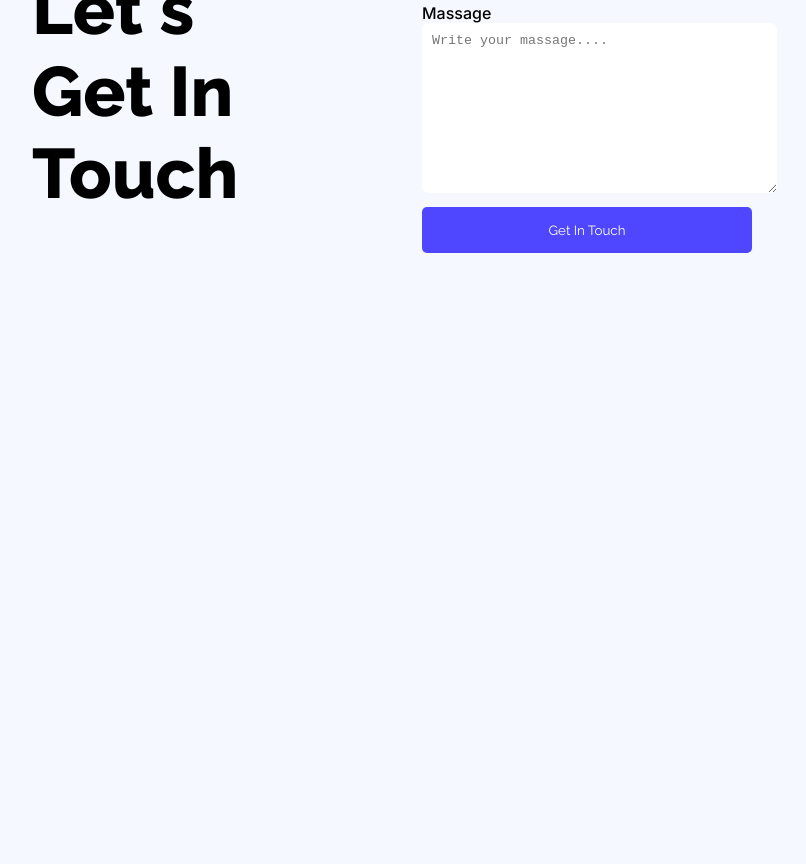
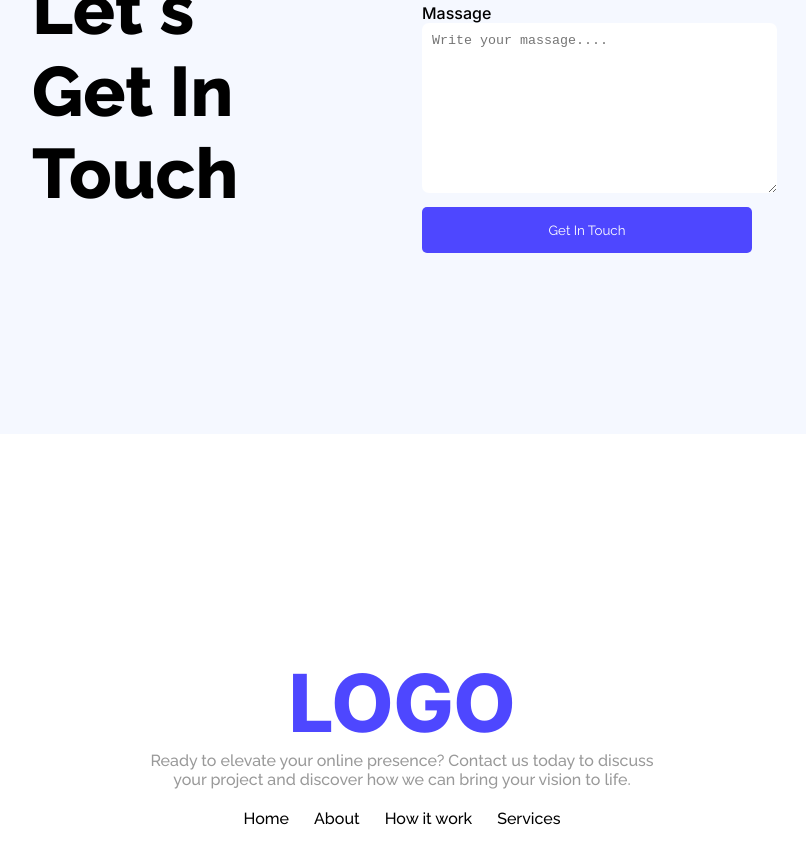
Before and after one commit to torikul0191012/Assignment-01, a plain HTML site: page index.html in a window 1280 px wide. Shown: the part 1874-2738 px from the top of the page, without its empty margins (238-1044 px from the left). Before the commit the page ends 2308 px from the top, so only its background shows below. Drawn offline with Linux system fonts and the light colour scheme.

Commit message:
uploaded footer

```diff
--- a/index.html
+++ b/index.html
@@ -5,6 +5,7 @@
     <meta name="viewport" content="width=device-width, initial-scale=1.0">
     <title>LOGO UI TEMPLATE</title>
     <link rel="stylesheet" href="style.css">
+    <link rel="icon" href="Assets/logos.png"
 </head>
 <body>
     <header class="Matha">
@@ -68,7 +69,18 @@
         </section>
     </main>
     <footer>
-
+        <div class="dfoot">
+            <div class="dhp">
+            <h1>LOGO</h1>
+            <P>Ready to elevate your online presence? Contact us today to discuss <br> your project and discover how we can bring your vision to life.</P>
+            </div>
+            <div class="dlink">
+                <a href="#">Home </a>
+                <a href="#">About</a>
+                <a href="#">How it work</a>
+                <a href="#">Services</a>
+            </div>
+        </div>
     </footer>
 </body>
 </html>
--- a/style.css
+++ b/style.css
@@ -175,3 +175,56 @@ form{
 form button{
     width: 330px;
 }
+/*footer*/
+footer{
+    background-color: white;
+    margin: 20px;
+    padding: 200px;
+}
+
+.dhp{
+    text-align: center;
+    margin: 20px;
+}
+.dhp h1{
+    font-family: "Inter", sans-serif;
+    font-optical-sizing: auto;
+    font-weight:800;
+    font-style: normal;
+    font-size: 5rem;
+    color: #4E47FF;
+}
+.dhp p{
+    font-family: "Raleway", sans-serif;
+    font-optical-sizing: auto;
+    font-weight: 500;
+    font-style: normal;
+    color: #999999;
+}
+.dlink{
+    display: flex;
+    justify-content: center;
+    gap:25px;
+}
+.dlink a{
+    text-decoration: none;
+    color: black;
+    font-family: "Raleway", sans-serif;
+    font-optical-sizing: auto;
+    font-weight: 500;
+    font-style: normal;
+}
+/* hover all button*/
+.btn:hover {
+    background-color: rgb(255, 200, 0);
+    color: red;
+    font-weight: 600;
+}
+.dlink a:hover{
+    border: 2px solid black;
+    border-radius: 5px;
+    background-color: rgb(255, 200, 0);
+    color: red;
+    font-weight: 600;
+    padding: 10px;
+}
```
Also changed, not shown: Assets/LOGO.png (added), Assets/logos.png (added).
